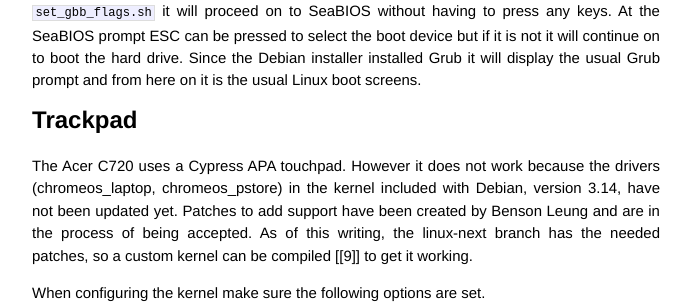
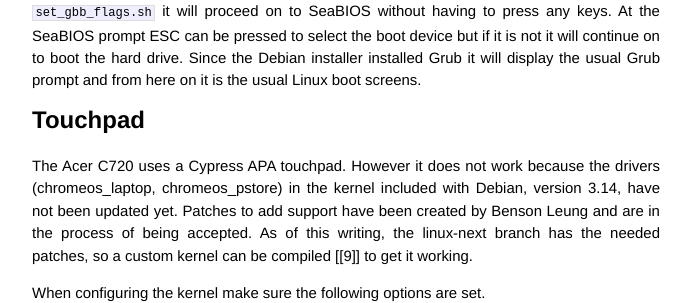
Before and after one commit to jmahler/jmahler.github.io, a Jekyll site: the page built from _posts/2014-07-25-acer-c720-linux.md, in a window 1280 px wide and 900 px high, scrolled down 1961 px. Shown: the part 154-457 px from the top of the window, without its empty margins (294-985 px from the left). Built offline with Jekyll 4.4.1, drawn with Linux system fonts in a browser that asks for light colours; Markdown is read by kramdown in place of the engine named in the settings.

Commit message:
touchpad instead of trackpad

```diff
--- a/_posts/2014-07-25-acer-c720-linux.md
+++ b/_posts/2014-07-25-acer-c720-linux.md
@@ -119,7 +119,7 @@
 Since the Debian installer installed Grub it will display the usual Grub
 prompt and from here on it is the usual Linux boot screens.
 
-# Trackpad
+# Touchpad
 
 The Acer C720 uses a Cypress APA touchpad. However it does not work
 because the drivers (chromeos\_laptop, chromeos\_pstore) in the kernel
```
